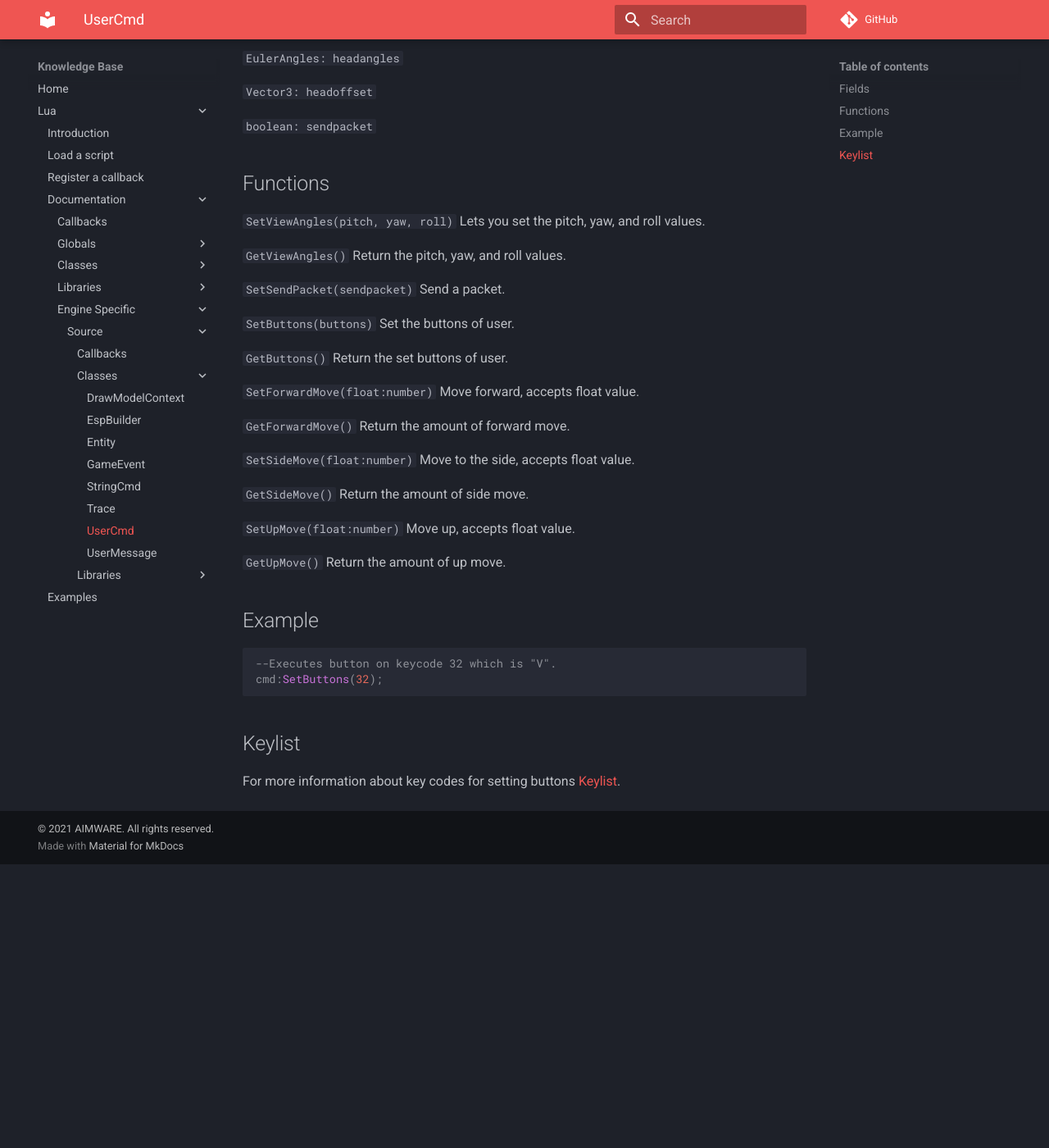
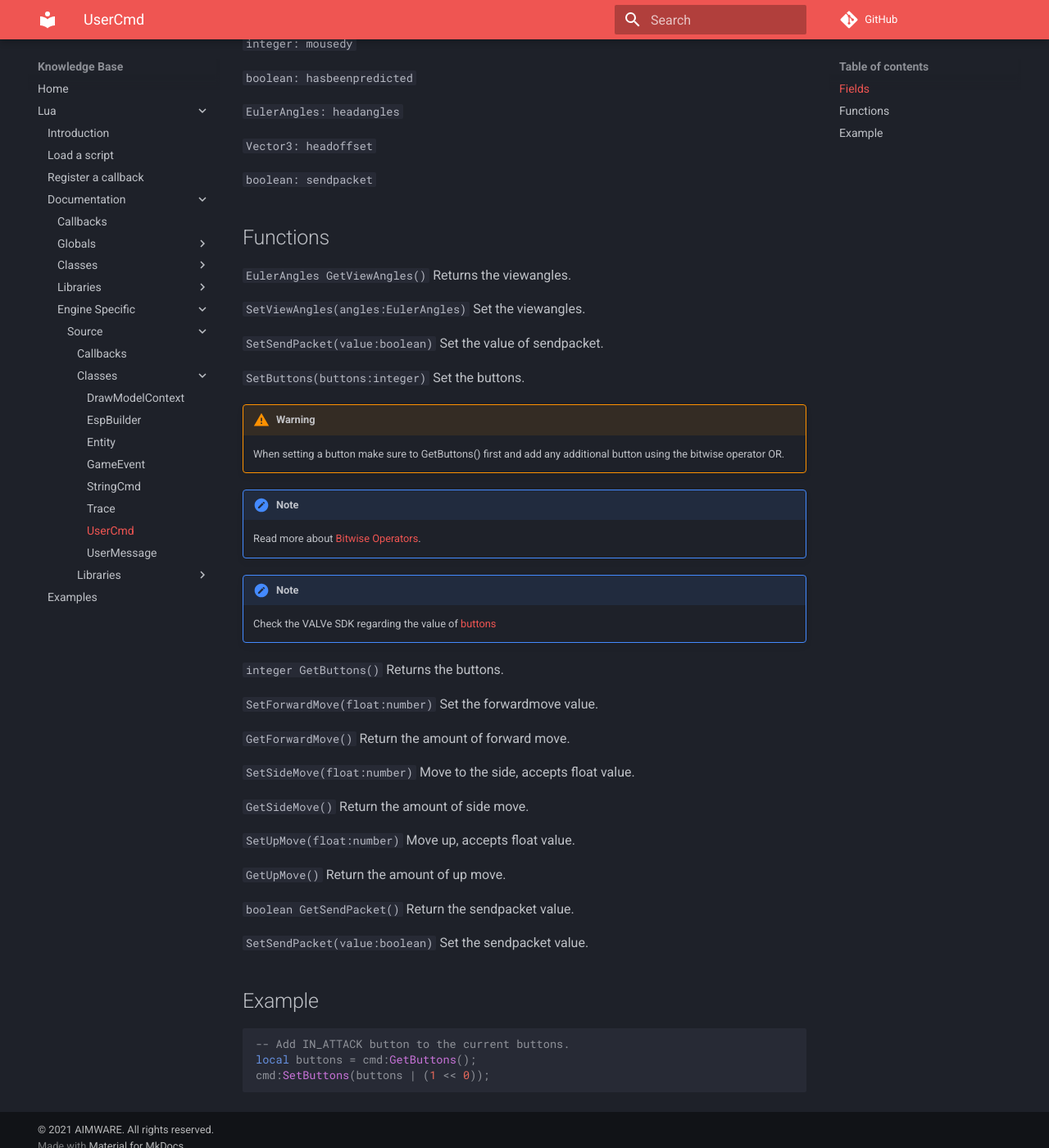
Before and after one commit to Ninaligo/aimware-web-kb, an MkDocs documentation site: the page built from private/lua/docs/engine/source/class/usercmd.md, in a window 1280 px wide and 1400 px high, scrolled down 797 px. Shown: the whole window at 82% size. Built offline with MkDocs 1.6.1 and Material for MkDocs 9.7.7, drawn with Linux system fonts in a browser that asks for light colours; comment, search, counter and statistics services are not loaded; before the commit the page ends 1851 px from its top, so only the background shows below that; some of the changed text lies outside the part shown.

Commit message:
Various fixes in UserCmd class: - Added arg/return types where missing. - Added missing functions GetSendPacket and SetSendPacket. - Fixed example. - Added various description, notes and warnings.

````diff
--- a/private/lua/docs/engine/source/class/usercmd.md
+++ b/private/lua/docs/engine/source/class/usercmd.md
@@ -1,5 +1,5 @@
 # Class: UserCmd
-
+Class to work with the current command being sent to the server.
 
 ## Fields
 ```integer: commad_number```
@@ -40,17 +40,28 @@
 
 
 ## Functions
-```SetViewAngles(pitch, yaw, roll)``` Lets you set the pitch, yaw, and roll values.
+```EulerAngles GetViewAngles()``` Returns the viewangles.
 
-```GetViewAngles()``` Return the pitch, yaw, and roll values.
+```SetViewAngles(angles:EulerAngles)``` Set the viewangles.
 
-```SetSendPacket(sendpacket)``` Send a packet.
+```SetSendPacket(value:boolean)``` Set the value of sendpacket.
 
-```SetButtons(buttons)``` Set the buttons of user.
+```SetButtons(buttons:integer)``` Set the buttons.
 
-```GetButtons()``` Return the set buttons of user.
+!!! warning
+	When setting a button make sure to GetButtons() first and add any additional
+	button using the bitwise operator OR.
 
-```SetForwardMove(float:number)``` Move forward, accepts float value.
+!!! note
+	Read more about [Bitwise Operators](http://www.lua.org/manual/5.3/manual.html#3.4.2).
+
+!!! note
+	Check the VALVe SDK regarding the value of
+	[buttons](https://github.com/ValveSoftware/source-sdk-2013/blob/master/mp/src/game/shared/in_buttons.h)
+
+```integer GetButtons()``` Returns the buttons.
+
+```SetForwardMove(float:number)``` Set the forwardmove value.
 
 ```GetForwardMove()``` Return the amount of forward move.
 
@@ -62,13 +73,14 @@
 
 ```GetUpMove()``` Return the amount of up move.
 
+```boolean GetSendPacket()``` Return the sendpacket value.
+
+```SetSendPacket(value:boolean)``` Set the sendpacket value.
+
 
 ## Example
 ```lua
---Executes button on keycode 32 which is "V".
-cmd:SetButtons(32);
+-- Add IN_ATTACK button to the current buttons.
+local buttons = cmd:GetButtons();
+cmd:SetButtons(buttons | (1 << 0));
 ```
-
-## Keylist
-For more information about key codes for setting buttons
-[Keylist](/kb/lua/docs/library/input/keylist/).
````
